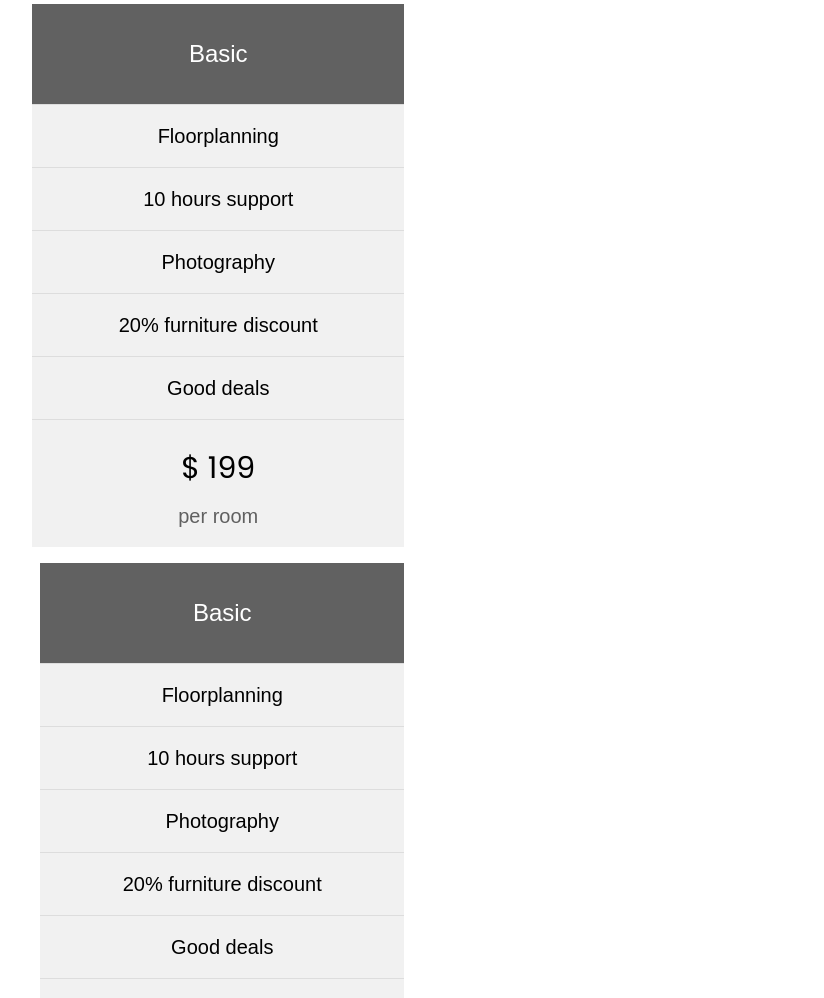
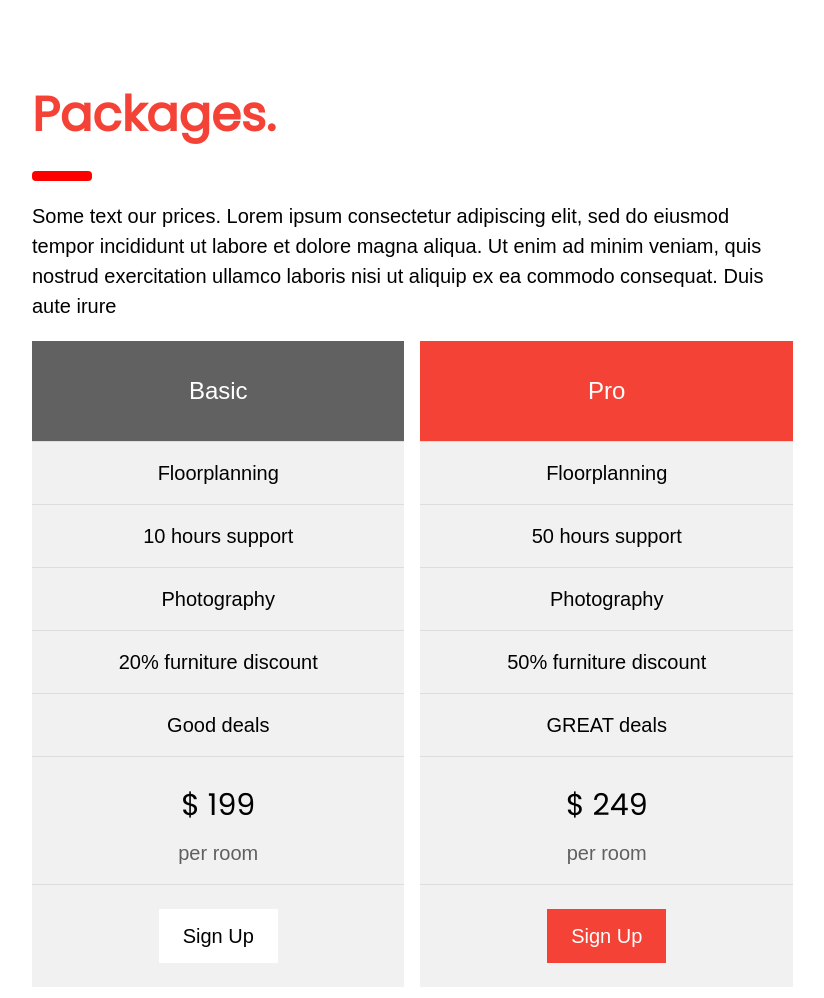
Before and after one commit to supreetavenk/About, a plain HTML site: page index.html in a window 1280 px wide. Shown: the part 2894-3892 px from the top of the page, without its empty margins (415-1239 px from the left). Drawn offline with nearby package versions, Linux system fonts and the light colour scheme.

Commit message:
Update index.html

```diff
--- a/index.html
+++ b/index.html
@@ -279,21 +279,11 @@ body {
 
   <div class="w3-container" id="packages" style="margin-top:75px">
     <h1 class="w3-xxxlarge w3-text-red"><b>Skills</b></h1>
-      <div class="w3-row-padding">
-    <div class="w3-half w3-margin-bottom">
-      <ul class="w3-ul w3-light-grey w3-center">
-        <li class="w3-dark-grey w3-xlarge w3-padding-32">Basic</li>
-        <li class="w3-padding-16">Floorplanning</li>
-        <li class="w3-padding-16">10 hours support</li>
-        <li class="w3-padding-16">Photography</li>
-        <li class="w3-padding-16">20% furniture discount</li>
-        <li class="w3-padding-16">Good deals</li>
-        <li class="w3-padding-16">
-          <h2>$ 199</h2>
-          <span class="w3-opacity">per room</span>
-        </li>
-      </ul>
-    </div>
+        <div class="w3-container" id="packages" style="margin-top:75px">
+    <h1 class="w3-xxxlarge w3-text-red"><b>Packages.</b></h1>
+    <hr style="width:50px;border:5px solid red" class="w3-round">
+    <p>Some text our prices. Lorem ipsum consectetur adipiscing elit, sed do eiusmod tempor incididunt ut labore et dolore magna aliqua. Ut enim ad minim veniam, quis nostrud exercitation ullamco laboris nisi ut aliquip ex ea commodo consequat. Duis aute irure</p>
+  </div>
 
   <div class="w3-row-padding">
     <div class="w3-half w3-margin-bottom">
@@ -308,41 +298,29 @@ body {
           <h2>$ 199</h2>
           <span class="w3-opacity">per room</span>
         </li>
-      </ul>
-    </div>
-
-      <div class="w3-row-padding">
-    <div class="w3-half w3-margin-bottom">
-      <ul class="w3-ul w3-light-grey w3-center">
-        <li class="w3-dark-grey w3-xlarge w3-padding-32">Basic</li>
-        <li class="w3-padding-16">Floorplanning</li>
-        <li class="w3-padding-16">10 hours support</li>
-        <li class="w3-padding-16">Photography</li>
-        <li class="w3-padding-16">20% furniture discount</li>
-        <li class="w3-padding-16">Good deals</li>
-        <li class="w3-padding-16">
-          <h2>$ 199</h2>
-          <span class="w3-opacity">per room</span>
+        <li class="w3-light-grey w3-padding-24">
+          <button class="w3-button w3-white w3-padding-large w3-hover-black">Sign Up</button>
         </li>
       </ul>
     </div>
 
-    <div class="w3-row-padding">
-    <div class="w3-half w3-margin-bottom">
+    <div class="w3-half">
       <ul class="w3-ul w3-light-grey w3-center">
-        <li class="w3-dark-grey w3-xlarge w3-padding-32">Basic</li>
+        <li class="w3-red w3-xlarge w3-padding-32">Pro</li>
         <li class="w3-padding-16">Floorplanning</li>
-        <li class="w3-padding-16">10 hours support</li>
+        <li class="w3-padding-16">50 hours support</li>
         <li class="w3-padding-16">Photography</li>
-        <li class="w3-padding-16">20% furniture discount</li>
-        <li class="w3-padding-16">Good deals</li>
+        <li class="w3-padding-16">50% furniture discount</li>
+        <li class="w3-padding-16">GREAT deals</li>
         <li class="w3-padding-16">
-          <h2>$ 199</h2>
+          <h2>$ 249</h2>
           <span class="w3-opacity">per room</span>
+        </li>
+        <li class="w3-light-grey w3-padding-24">
+          <button class="w3-button w3-red w3-padding-large w3-hover-black">Sign Up</button>
         </li>
       </ul>
     </div>
-  </div>
   </div>
   <div class="w3-container" id="contact" style="margin-top:75px">
     <h1 class="w3-xxxlarge w3-text-red"><b>Contact</b></h1>
```
